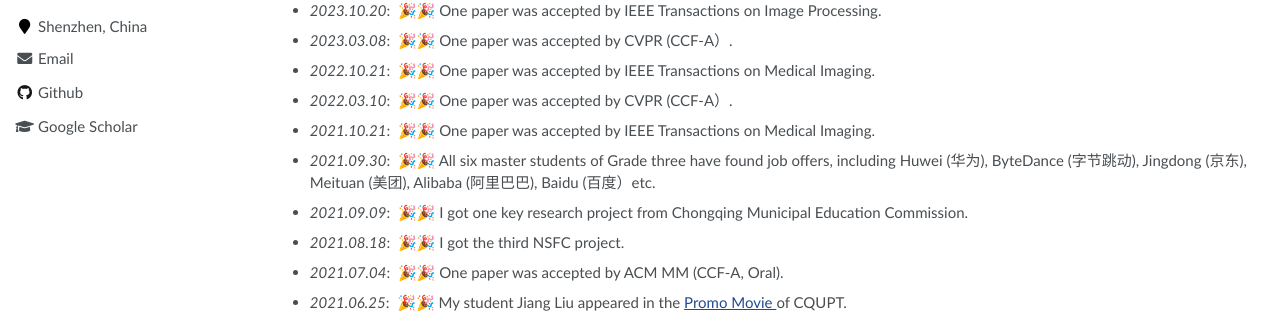
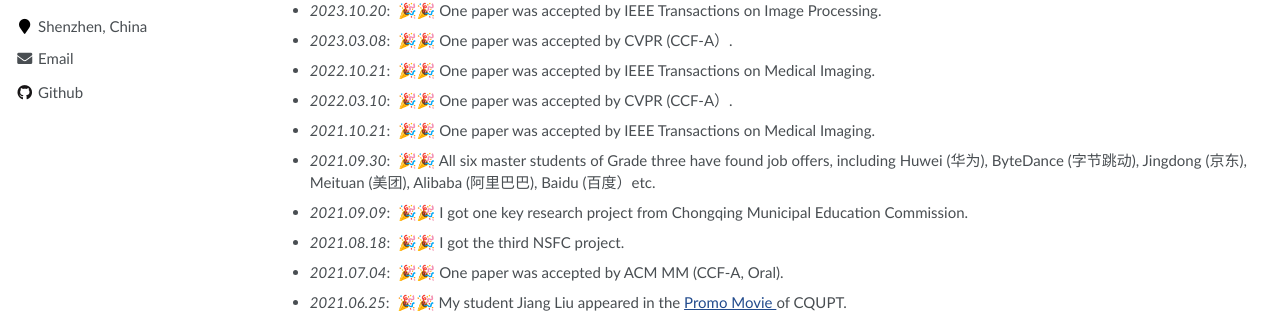
Before and after one commit to LinyuJupiter/gaocq-homepage, a Jekyll site: the page built from _pages/about.md, in a window 1280 px wide. Shown: the part 558-871 px from the top of the page. Built offline with Jekyll 4.4.1, drawn with Linux system fonts in a browser that asks for light colours.

Commit message:
Update _config.yml

```diff
--- a/_config.yml
+++ b/_config.yml
@@ -27,7 +27,7 @@ author:
   location         : "Shenzhen, China"
   employer         :
   pubmed           :
-  googlescholar    : "https://scholar.google.com/citations?user=YiVDoL0AAAAJ&hl"
+  googlescholar    :  # "https://scholar.google.com/citations?user=YiVDoL0AAAAJ&hl"
   email            : "gaochq6@mail.sysu.edu.cn"
   researchgate     :  # e.g., "https://www.researchgate.net/profile/yourprofile"
   uri              :
```
